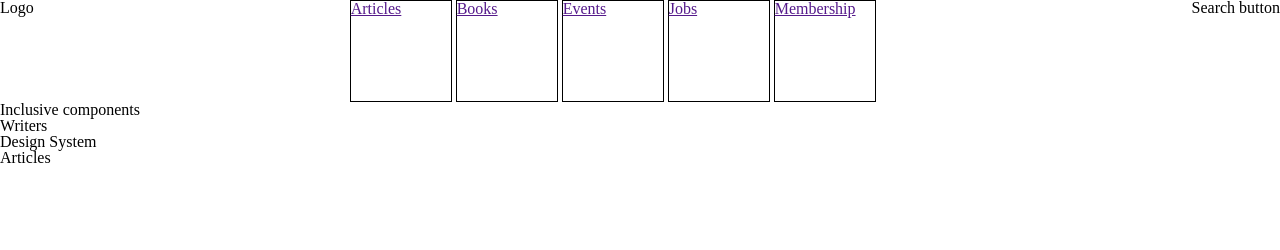
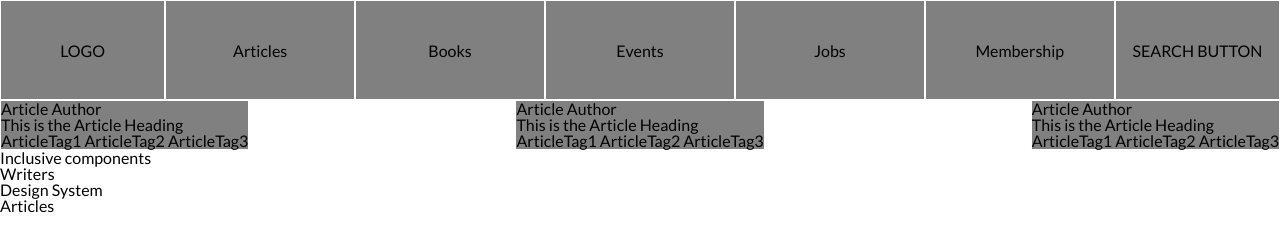
Before and after one commit to Trodrige/Heatmap-of-smashing-magazine, a plain HTML site: page index.html in a window 1280 px wide. Drawn offline with Linux system fonts and the light colour scheme; a web font is replaced by a local one.

Commit message:
added more style to complete the top section of the header

```diff
--- a/css/header.css
+++ b/css/header.css
@@ -1,13 +1,48 @@
 .nav-container-flex {
     display: flex;
-    flex-direction: row;
-    flex-wrap: nowrap;
+    flex-flow: row nowrap;
     justify-content: space-between;
 }
 
 header nav li {
-    border: 1px solid black;
+    border: 1px solid #fff;
     width: 100px;
     height: 100px;
+    line-height: 100px;
+    height: 100px;
+}
 
+.menu-items {
+    display: flex;
+    flex-flow: row nowrap;
+    width: 90%;
+    justify-content: space-between;
+    background-color: grey;
 }
+
+.menu-items li {
+    text-align: center;
+    line-height: 100px;
+    height: 100px;
+    width: 20%;
+}
+
+.logo, .search-button {
+    border: 1px solid #fff;
+    background-color: grey;
+    width: 200px;
+    text-align: center;
+    line-height: 100px;
+    height: 100px;
+}
+
+.bottom-header {
+    display: flex;
+    flex-flow: row nowrap;
+    justify-content: space-between;
+}
+
+.article {
+    background-color: grey;
+    border: 1px solid #fff;
+}
--- a/css/style.css
+++ b/css/style.css
@@ -7,6 +7,19 @@
 @import url("articles.css");
 @import url("footer.css");
 
+* {
+    box-sizing: border-box;
+}
+
+body {
+    font-family: Lato, Montserrat, sans-serif;
+}
+
 li {
     display: inline-block;
 }
+
+a, a:hover {
+    color: #000;
+    text-decoration: none;
+}
--- a/index.html
+++ b/index.html
@@ -11,17 +11,33 @@
     <body>
         <header>
             <nav class="nav-container-flex">
-                <div>Logo</div>
-                <ul>
+                <div class="logo">LOGO</div>
+                <ul class="menu-items">
                     <li><a href="">Articles</a></li>
                     <li><a href="">Books</a></li>
                     <li><a href="">Events</a></li>
                     <li><a href="">Jobs</a></li>
                     <li><a href="">Membership</a></li>
                 </ul>
-                <div>Search button</div>
+                <div class="search-button">SEARCH BUTTON</div l>
             </nav>
-            <section></section>
+            <section class="bottom-header">
+                <div class="article article-one">
+                    <p class="article-author">Article Author</p>
+                    <h2>This is the Article Heading</h2>
+                    <p>ArticleTag1 ArticleTag2 ArticleTag3</p>
+                </div>
+                <div class="article article-two">
+                    <p class="article-author">Article Author</p>
+                    <h2>This is the Article Heading</h2>
+                    <p>ArticleTag1 ArticleTag2 ArticleTag3</p>
+                </div>
+                <div class="article article-three">
+                    <p class="article-author">Article Author</p>
+                    <h2>This is the Article Heading</h2>
+                    <p>ArticleTag1 ArticleTag2 ArticleTag3</p>
+                </div>
+            </section>
         </header>
         <main></main>
         <section>Inclusive components</section>
```
